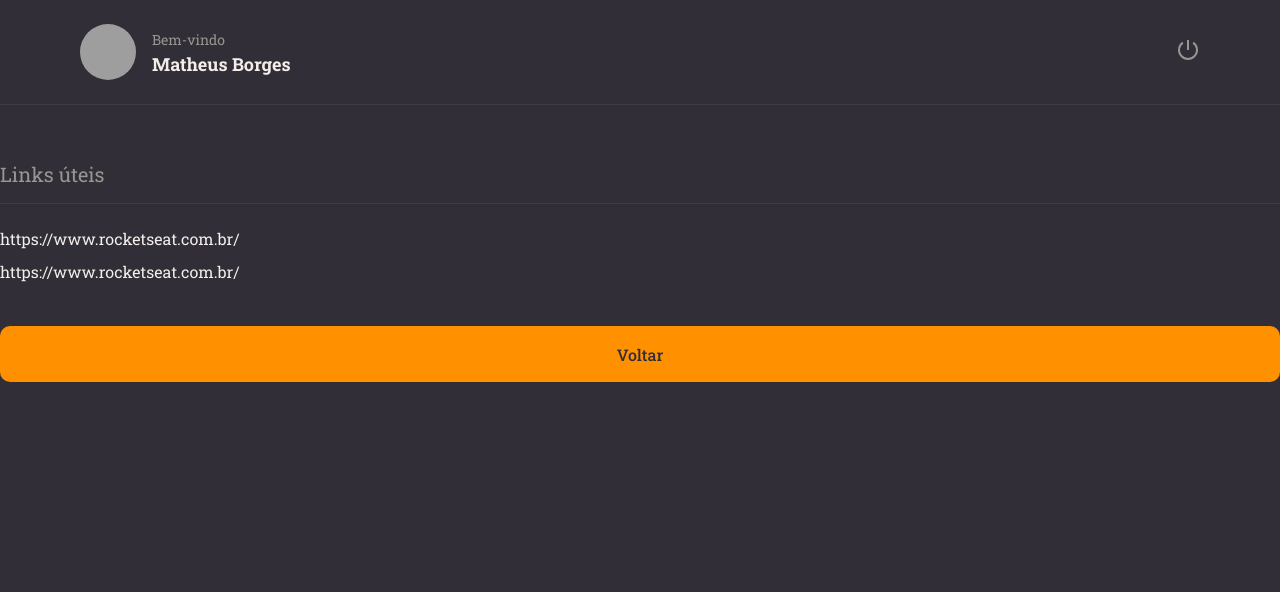
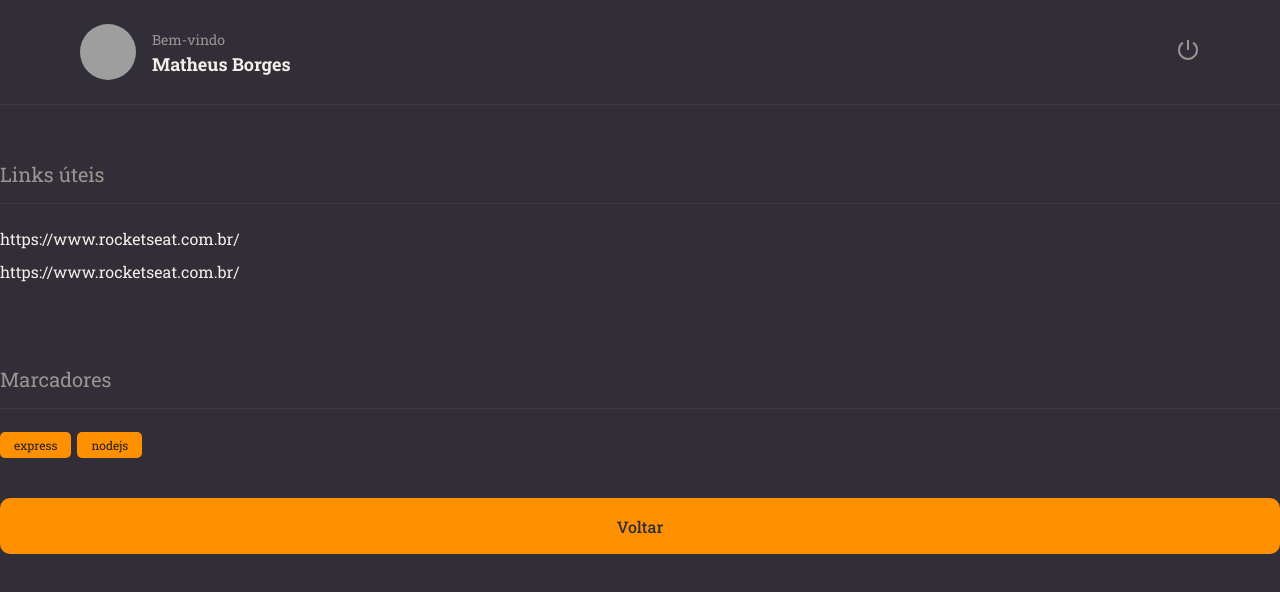
Before and after one commit to MatheusBorgesDev/rocketnotes-Introduction-to-react.js, a React (Vite) app: page / in a window 1280 px wide. Shown: the top 592 px of the page. Built offline with nearby package versions, Linux system fonts and the light colour scheme; grey boxes are pictures that could not be loaded.

Commit message:
Tag component created

```diff
--- /dev/null
+++ b/src/components/Tag/index.jsx
@@ -0,0 +1,10 @@
+import { Container } from './styles'
+
+export function Tag({ title }){
+
+  return(
+    <Container>
+      { title }
+    </Container>
+  )
+}
--- /dev/null
+++ b/src/components/Tag/styles.js
@@ -0,0 +1,10 @@
+import styled from "styled-components";
+
+export const Container = styled.span`
+  font-size: 12px;
+  padding: 5px 14px;
+  border-radius: 5px;
+  margin-right: 6px;
+  color: ${({ theme }) => theme.COLORS.BACKGROUND_900};
+  background-color: ${({ theme }) => theme.COLORS.ORANGE};
+`;
--- a/src/pages/Details/index.jsx
+++ b/src/pages/Details/index.jsx
@@ -3,6 +3,7 @@ import { Container, Links } from "./styles"
 import { Header } from "../../components/Header"
 import { Button } from "../../components/button"
 import { Section } from "../../components/Section"
+import { Tag } from "../../components/Tag"
 
 export function Details() {
   return(
@@ -16,6 +17,11 @@ export function Details() {
         </Links>
       </Section>
 
+      <Section title="Marcadores">
+        <Tag title="express" />
+        <Tag title="nodejs" />
+      </Section>
+
       <Button title="Voltar"/>
     </Container>
   )
```
